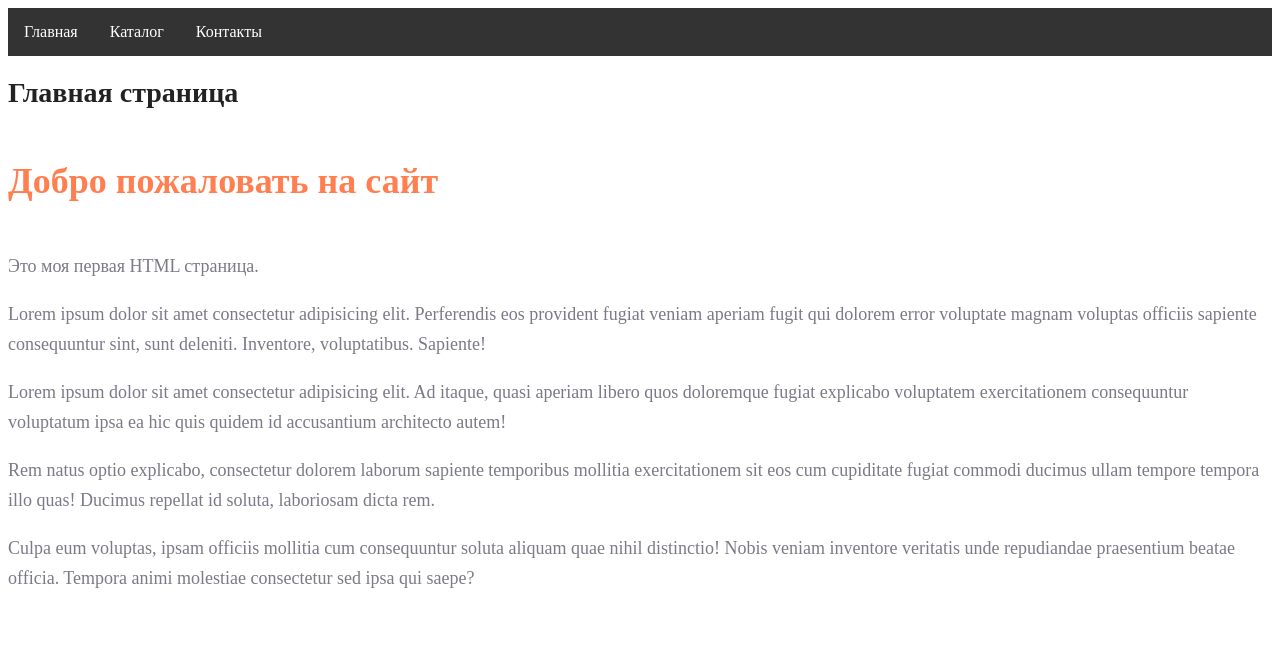
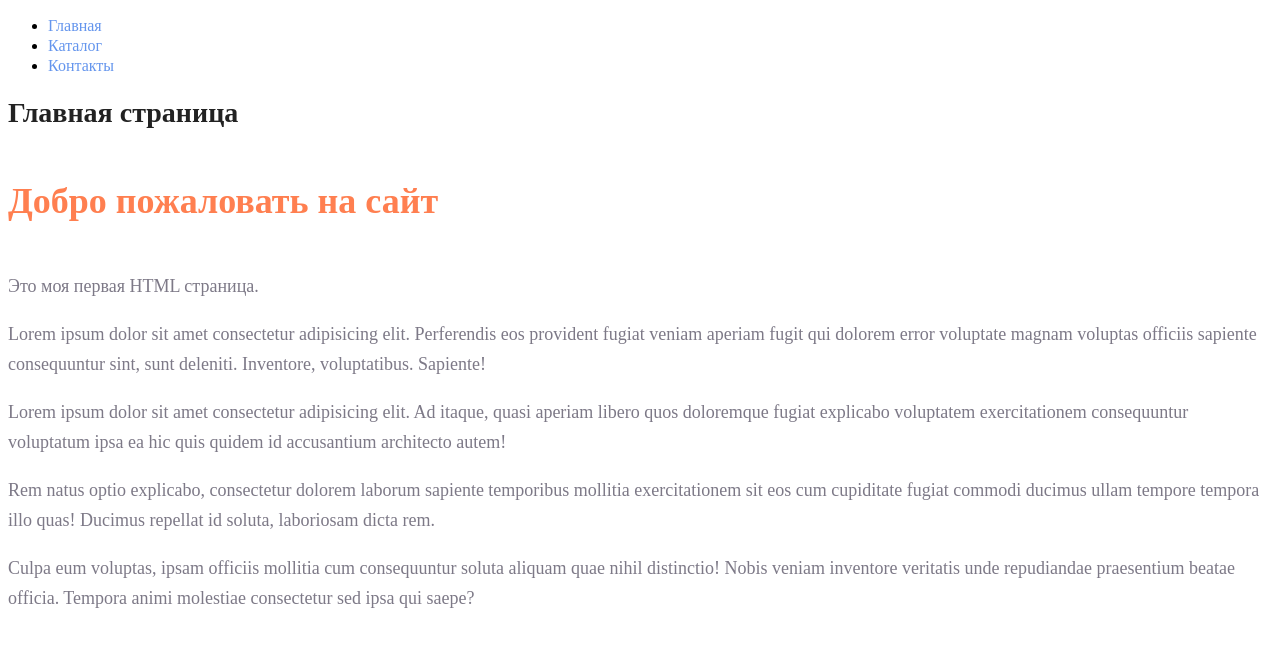
Before and after one commit to RuslanSakaev/mysite, a plain HTML site: page index.html in a window 1280 px wide. Drawn offline with Linux system fonts and the light colour scheme.

Commit message:
Поправил стили

```diff
--- a/styles.css
+++ b/styles.css
@@ -1,70 +1,37 @@
-/* Стили для меню */
 a {
     text-decoration: none;
 }
 
-/* Стили для ссылок меню */
 .menu-link {
     color: cornflowerblue;
     font-size: 16px;
     line-height: 20px;
-    text-decoration: none; /* Добавьте это, чтобы убрать подчеркивание, как вы указали в предыдущем вопросе */
+    text-decoration: none;
 }
 
-/* Стили для ссылок в состоянии наведения */
 .menu-link:hover {
     color: darkblue;
 }
 
-/* Стили для заголовков h1 */
 .custom-h1 {
     color: #222222;
     font-size: 28px;
     line-height: 36px;
     font-weight: bold;
-    /* Если нужны отступы между заголовками, добавьте margin: 0 0 20px; */
 }
 
-/* Стили для параграфов */
 .custom-paragraph {
     font-style: normal;
     font-weight: 300;
     font-size: 18px;
     line-height: 30px;
     color: #7D7987;
-    /* Дополнительные стили, если необходимо */
 }
 
-/* Стили для заголовков h2 */
 .custom-h2 {
     color: coral;
     font-style: normal;
     font-weight: 700;
     font-size: 36px;
     line-height: 80px;
-    /* Дополнительные стили, если необходимо */
 }
-
-ul.menu {
-    list-style-type: none;
-    margin: 0;
-    padding: 0;
-    background-color: #333;
-    overflow: hidden;
-}
-
-ul.menu li {
-    float: left;
-}
-
-ul.menu li a {
-    display: block;
-    color: white;
-    text-align: center;
-    padding: 14px 16px;
-    text-decoration: none;
-}
-
-ul.menu li a:hover {
-    background-color: #555;
-}
```
